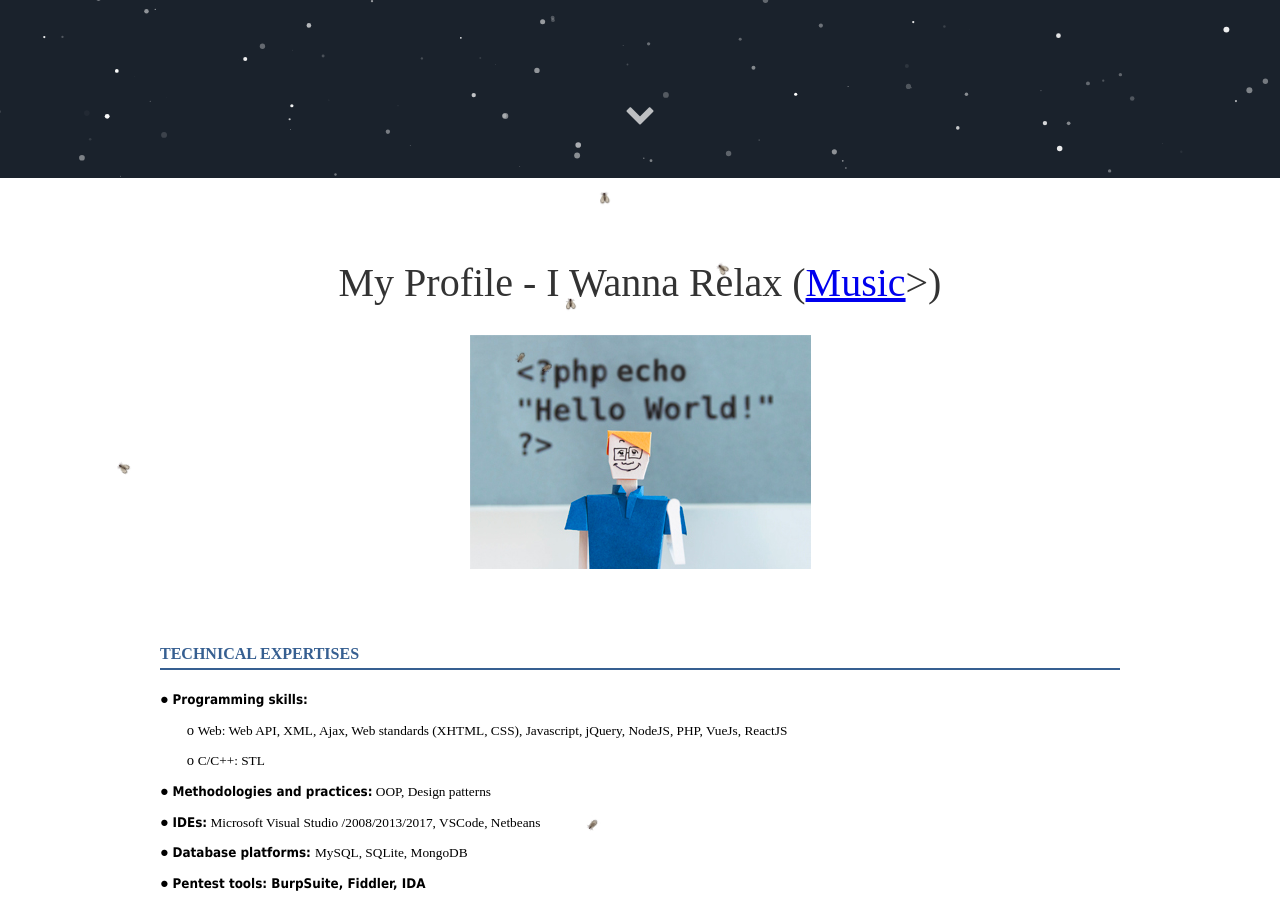
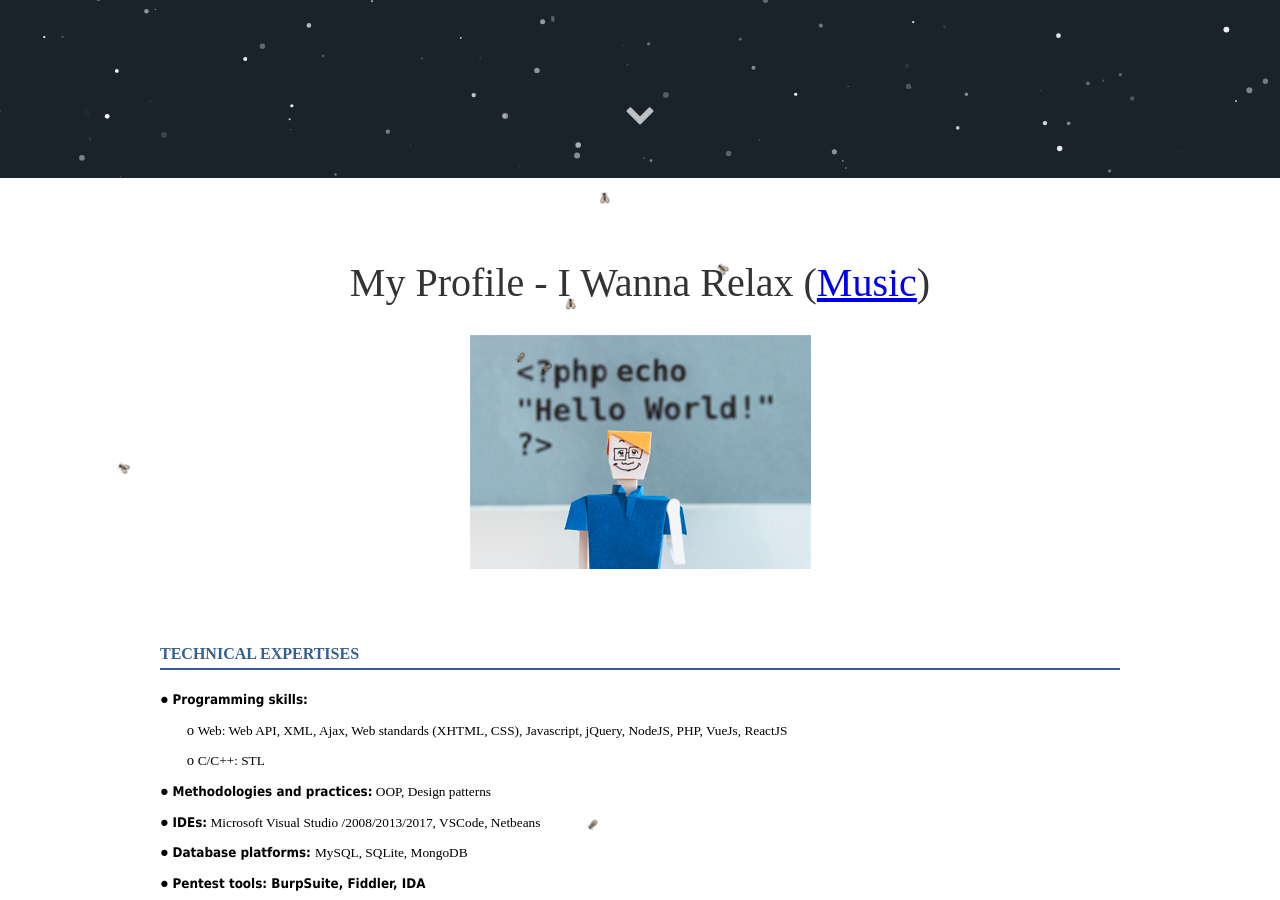
Before and after one commit to ngocchanh/ngocchanh.github.io, a Jekyll site: the page built from index.html, in a window 1280 px wide and 900 px high, scrolled down 722 px. Built offline with Jekyll 4.4.1, drawn with Linux system fonts in a browser that asks for light colours; some web fonts are replaced.

Commit message:
chanh updated

```diff
--- a/_includes/about.html
+++ b/_includes/about.html
@@ -1,5 +1,5 @@
 <div class="user-details">
-  <h1>My Profile - I Wanna Relax (<a href="/music" target="blank">Music</a>>)</h1>
+  <h1>My Profile - I Wanna Relax (<a href="/music" target="blank">Music</a>)</h1>
   <p>
     <img src="/myprofile.jpg" alt="Ngoc Chanh Profile" title="Ngoc Chanh - Web Developer" />
   </p>
@@ -274,7 +274,7 @@
                 <td class="c15" colspan="1" rowspan="1">
                     <p class="c24"><span class="c0">Phát hiện lổ hổng XSS (Cross-Site Scripting) trong Edemy, một nền tảng học tập trực tuyến nằm trong top 300 trang web lớn nhất toàn cầu và đứng top 1 trong các trang về giáo dục.</span></p>
                     <p class="c24"><span class="c0">Chi tiết về lổ hổng:</span></p>
-                    <p class="c24"><span class="c45"><a class="c37" href="https://www.google.com/url?q=https://www.junookyo.com/2019/08/xss-udemy-bug-bounty-j2team.html&amp;sa=D&amp;ust=1584044422889000">https://www.junookyo.com/2019/08/xss-udemy-bug-bounty-j2team.html</a></span></p>
+                    <p class="c24"><span class="c45"><a class="c37" href="https://www.junookyo.com/2019/08/xss-udemy-bug-bounty-j2team.html">https://www.junookyo.com/2019/08/xss-udemy-bug-bounty-j2team.html</a></span></p>
                 </td>
             </tr>
             <tr class="c3">
@@ -326,8 +326,8 @@
                     <p class="c24" id="h.gjdgxs"><span class="c0">Phát hiện lổ hổng XSS (Cross-Site Scripting) trong Google Translate, một sản phẩm có hơn 500 triệu người dùng mỗi ngày.</span></p>
                     <p class="c24"><span class="c0">Một số bài báo có đưa tin:</span></p>
                     <ul class="c6 lst-kix_list_19-0">
-                        <li class="c24 c14"><span class="c30"><a class="c37" href="https://www.google.com/url?q=http://kenh14.vn/hacker-viet-duoc-google-thuong-31337-usd-nho-cong-lao-lon-so-tien-le-vay-lai-hoa-ra-an-y-ngam-thu-vi-2019123015145516.chn&amp;sa=D&amp;ust=1584044422893000">http://kenh14.vn/hacker-viet-duoc-google-thuong-31337-usd-nho-cong-lao-lon-so-tien-le-vay-lai-hoa-ra-an-y-ngam-thu-vi-2019123015145516.chn</a></span></li>
-                        <li class="c14 c46"><span class="c30"><a class="c37" href="https://www.google.com/url?q=https://genk.vn/hacker-viet-duoc-google-thuong-31337-usd-nho-cong-lao-lon-so-tien-le-vay-lai-hoa-ra-an-y-ngam-thu-vi-20191230161208551.chn&amp;sa=D&amp;ust=1584044422894000">https://genk.vn/hacker-viet-duoc-google-thuong-31337-usd-nho-cong-lao-lon-so-tien-le-vay-lai-hoa-ra-an-y-ngam-thu-vi-20191230161208551.chn</a></span></li>
+                        <li class="c24 c14"><span class="c30"><a class="c37" href="http://kenh14.vn/hacker-viet-duoc-google-thuong-31337-usd-nho-cong-lao-lon-so-tien-le-vay-lai-hoa-ra-an-y-ngam-thu-vi-2019123015145516.chn">http://kenh14.vn/hacker-viet-duoc-google-thuong-31337-usd-nho-cong-lao-lon-so-tien-le-vay-lai-hoa-ra-an-y-ngam-thu-vi-2019123015145516.chn</a></span></li>
+                        <li class="c14 c46"><span class="c30"><a class="c37" href="https://genk.vn/hacker-viet-duoc-google-thuong-31337-usd-nho-cong-lao-lon-so-tien-le-vay-lai-hoa-ra-an-y-ngam-thu-vi-20191230161208551.chn">https://genk.vn/hacker-viet-duoc-google-thuong-31337-usd-nho-cong-lao-lon-so-tien-le-vay-lai-hoa-ra-an-y-ngam-thu-vi-20191230161208551.chn</a></span></li>
                     </ul>
                 </td>
             </tr>
```
